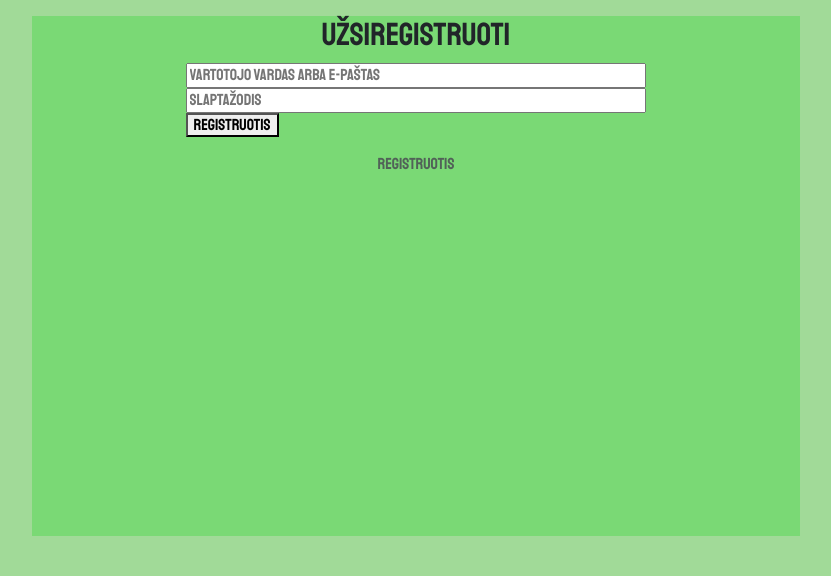
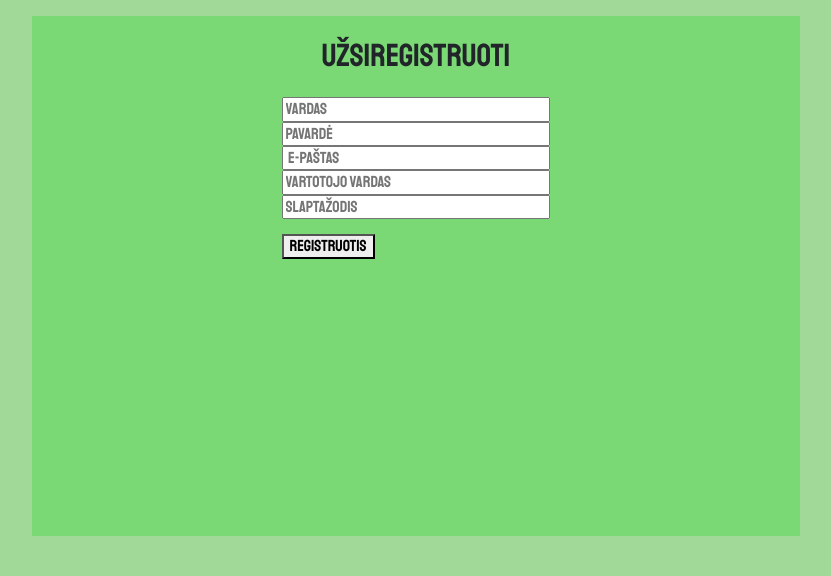
Before and after one commit to Kestutis1/E-Shop-PHP-based, a PHP site: page /signup.php in a window 1280 px wide. Shown: the part 47-623 px from the top of the page, without its empty margins (224-1055 px from the left). Run offline with PHP 8.4, Linux system fonts and the light colour scheme; some libraries are stand-ins or nearby versions.

Commit message:
Registracijos skriptas

```diff
--- a/css/master.css
+++ b/css/master.css
@@ -172,8 +172,15 @@ form .mygtukas {
   width: 30%;
 }
 
-input, select {
-  vertical-align: middle;
+.nav-login {
+  width: 130px;
+}
+
+.plotis {
+  width: 35%;
+}
+.plotis button {
+  margin-top: 15px;
 }
 /*------- Tekstas---------------*/
 
--- a/login.php
+++ b/login.php
@@ -3,15 +3,13 @@ include("db.php");
 include("header.php");
 ?>
 <section><article><div class = 'flex-container'>
-<h2>Prisijungimas</h2>
+<h1>Prisijungimas</h1>
 
-<div class="nav-login">
-  <form >
+  <form class="plotis" action="">
     <input type="text" name="uid" placeholder="Vartotojo vardas arba e-paštas" value="">
     <input type="password" name="pwd" placeholder="Slaptažodis" value="">
     <button type="submit" name="submit">Prisijungti</button>
   </form>
-</div>
 
 <a href="signup.php">Registruotis</a>
 
--- a/prekiu_valdymas.php
+++ b/prekiu_valdymas.php
@@ -19,7 +19,7 @@
 
     <article>
           <div class="flex-container">
-              <form class="" name="ikelimas" id="ikelimas" method="post" action="foto.php" enctype="multipart/form-data">
+              <form name="ikelimas" id="ikelimas" method="post" action="foto.php" enctype="multipart/form-data">
                 <label>Pasirinkti prekės kategoriją</label><br />
                     <select name="kategorija">
                       <option value="1">Marškinėliai</option>
--- a/signup.php
+++ b/signup.php
@@ -3,21 +3,19 @@ include("db.php");
 include("header.php");
 ?>
 <section><article><div class = 'flex-container'>
-<h2>Užsiregistruoti</h2>
+<h1>Užsiregistruoti</h1>
 
-<div class="nav-login">
-  <form >
-    <input type="text" name="uid" placeholder="Vartotojo vardas arba e-paštas" value="">
+  <form class="plotis" action="sign_script.php" method="post">
+    <input type="text" name="first" placeholder="Vardas" value="">
+    <input type="text" name="last" placeholder="Pavardė" value="">
+    <input type="text" name="email" placeholder=" E-paštas" value="">
+    <input type="text" name="uid" placeholder="Vartotojo vardas" value="">
     <input type="password" name="pwd" placeholder="Slaptažodis" value="">
     <button type="submit" name="submit">Registruotis</button>
   </form>
-</div>
-
-<a href="signup.php">Registruotis</a>
 
 </section></article></div>
 
-
 <?php
 include("footer.php");
- ?>
+?>
```
Also changed, not shown: sign_script.php (added, +49 -0 lines).
